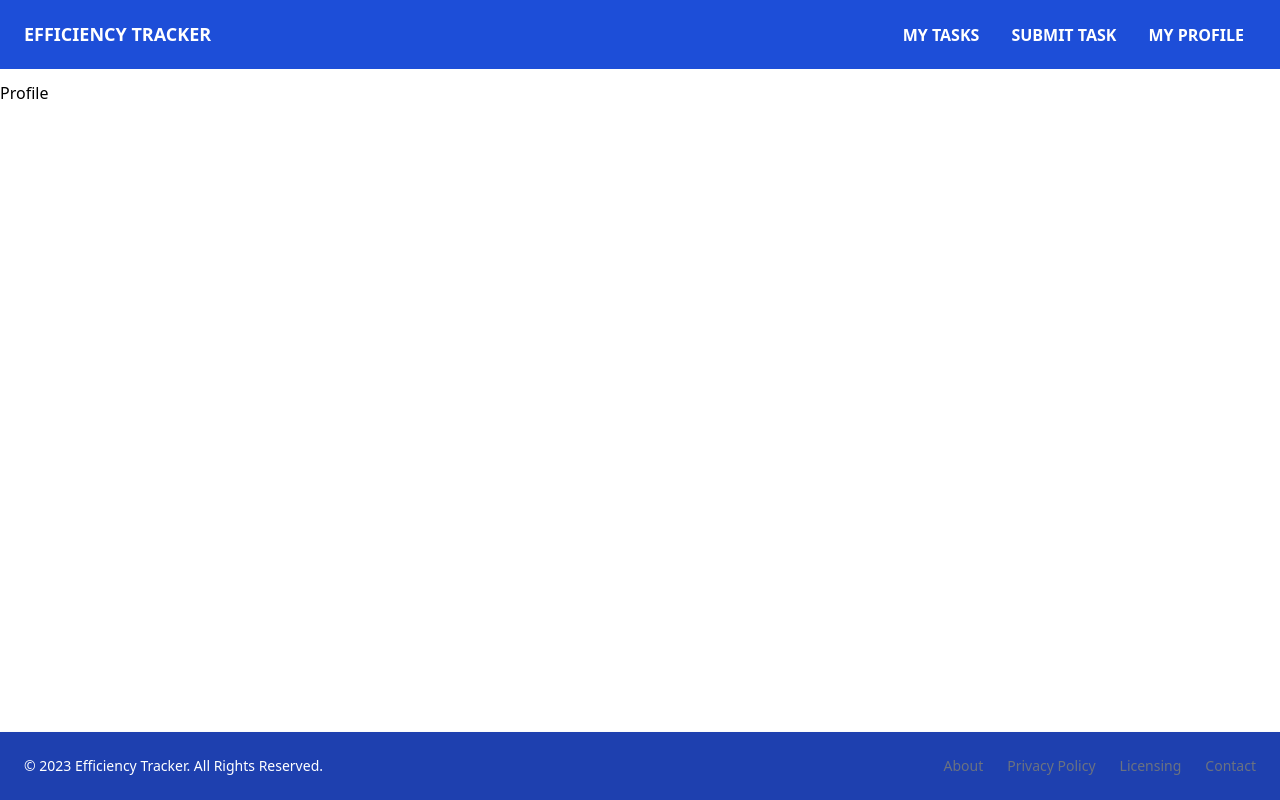
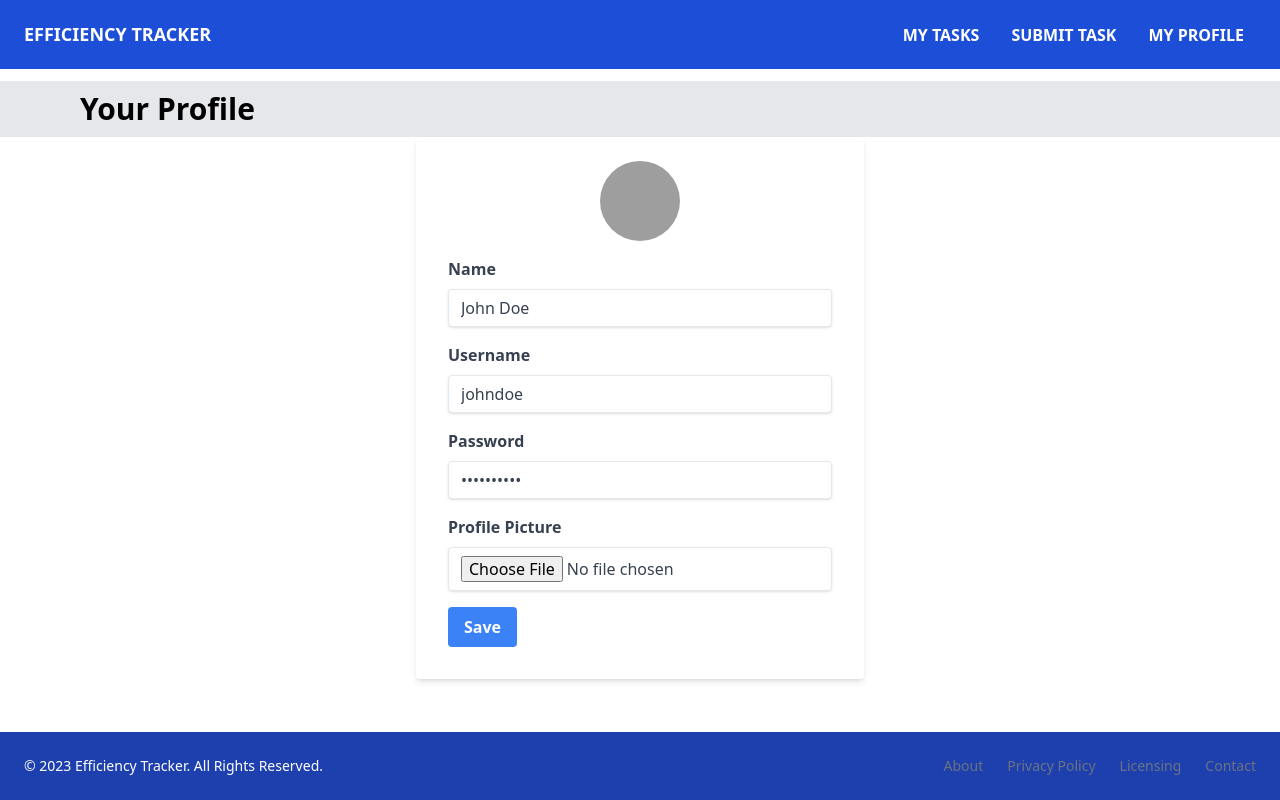
Before and after one commit to IshankaDK/Efficiency-tracker-front, a React (Vite) app: page /profile in a window 1280 px wide. Built offline with nearby package versions, Linux system fonts and the light colour scheme; grey boxes are pictures that could not be loaded.

Commit message:
user profile

```diff
--- a/src/components/Employee/Profile.jsx
+++ b/src/components/Employee/Profile.jsx
@@ -1,9 +1,113 @@
-import React from 'react'
+import React, { useState } from "react";
+import PageHeader from "../PageHeader";
+const user = {
+  name: "John Doe",
+  username: "johndoe",
+  password: "mypassword",
+  picture: "https://randomuser.me/api/portraits/med/men/20.jpg",
+};
 
 const Profile = () => {
+  const [name, setName] = useState(user.name);
+  const [username, setUsername] = useState(user.username);
+  const [password, setPassword] = useState(user.password);
+  const [picture, setPicture] = useState(user.picture);
+
+  const handleUpdate = (event) => {
+    event.preventDefault();
+    onUpdate({ name, username, password, picture });
+  };
+
+  const onUpdate = (name, username, password, picture) => {
+    console.log(name, username, password, picture);
+  };
   return (
-    <div>Profile</div>
-  )
-}
+    <>
+      <PageHeader title={"Your Profile"} />
+      <div className="max-w-md mx-auto bg-white shadow-md rounded px-8 pt-6 pb-8 mb-4">
+        <div className="mb-4">
+          <img
+            className="rounded-full h-20 w-20 mx-auto"
+            src={picture}
+            alt="Profile"
+          />
+        </div>
+        <form onSubmit={handleUpdate}>
+          <div className="mb-4">
+            <label
+              className="block text-gray-700 font-bold mb-2"
+              htmlFor="name"
+            >
+              Name
+            </label>
+            <input
+              className="shadow appearance-none border rounded w-full py-2 px-3 text-gray-700 leading-tight focus:outline-none focus:shadow-outline"
+              id="name"
+              type="text"
+              placeholder="Name"
+              value={name}
+              onChange={(event) => setName(event.target.value)}
+            />
+          </div>
+          <div className="mb-4">
+            <label
+              className="block text-gray-700 font-bold mb-2"
+              htmlFor="username"
+            >
+              Username
+            </label>
+            <input
+              className="shadow appearance-none border rounded w-full py-2 px-3 text-gray-700 leading-tight focus:outline-none focus:shadow-outline"
+              id="username"
+              type="text"
+              placeholder="Username"
+              value={username}
+              onChange={(event) => setUsername(event.target.value)}
+            />
+          </div>
+          <div className="mb-4">
+            <label
+              className="block text-gray-700 font-bold mb-2"
+              htmlFor="password"
+            >
+              Password
+            </label>
+            <input
+              className="shadow appearance-none border rounded w-full py-2 px-3 text-gray-700 leading-tight focus:outline-none focus:shadow-outline"
+              id="password"
+              type="password"
+              placeholder="********"
+              value={password}
+              onChange={(event) => setPassword(event.target.value)}
+            />
+          </div>
+          <div className="mb-4">
+          <label
+            htmlFor="picture"
+            className="block text-gray-700 font-bold mb-2"
+          >
+            Profile Picture
+          </label>
+          <input
+            type="file"
+            id="picture"
+            name="picture"
+            onChange={(e) => setPicture(e.target.files[0])}
+            className="shadow appearance-none border rounded w-full py-2 px-3 text-gray-700 leading-tight focus:outline-none focus:shadow-outline"
+          />
+        </div>
+          <div className="flex items-center justify-between">
+            <button
+              className="bg-blue-500 hover:bg-blue-700 text-white font-bold py-2 px-4 rounded focus:outline-none focus:shadow-outline"
+              type="submit"
+            >
+              Save
+            </button>
+          </div>
+        </form>
+      </div>
+    </>
+  );
+};
 
-export default Profile
+export default Profile;
--- a/src/components/Employee/SubmitTask.jsx
+++ b/src/components/Employee/SubmitTask.jsx
@@ -1,8 +1,11 @@
 import React from 'react'
+import PageHeader from '../PageHeader'
 
 const SubmitTask = () => {
   return (
-    <div>SubmitTask</div>
+    <>
+    <PageHeader title={"Submit Task"}/>
+    </>
   )
 }
 
```
